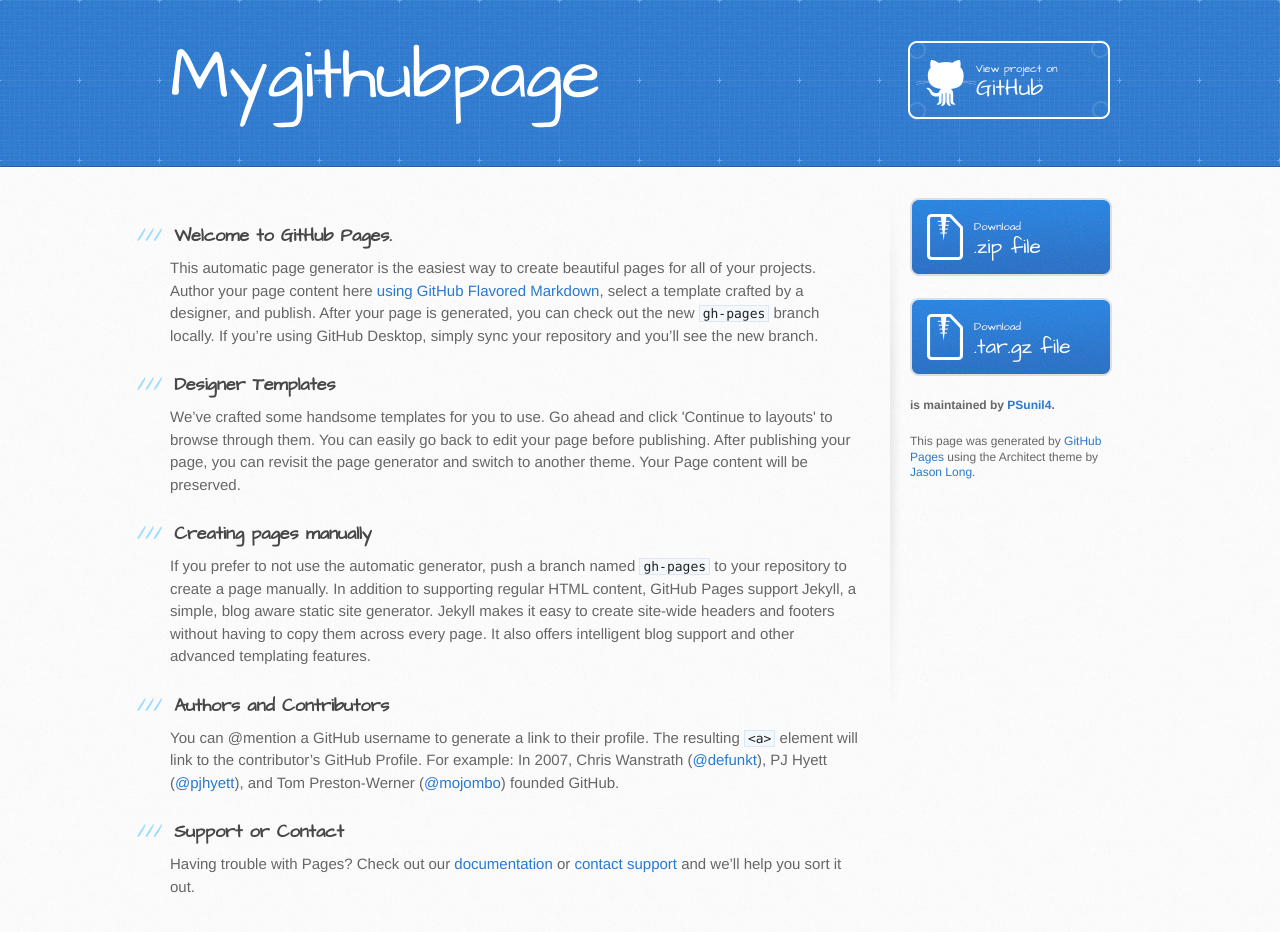
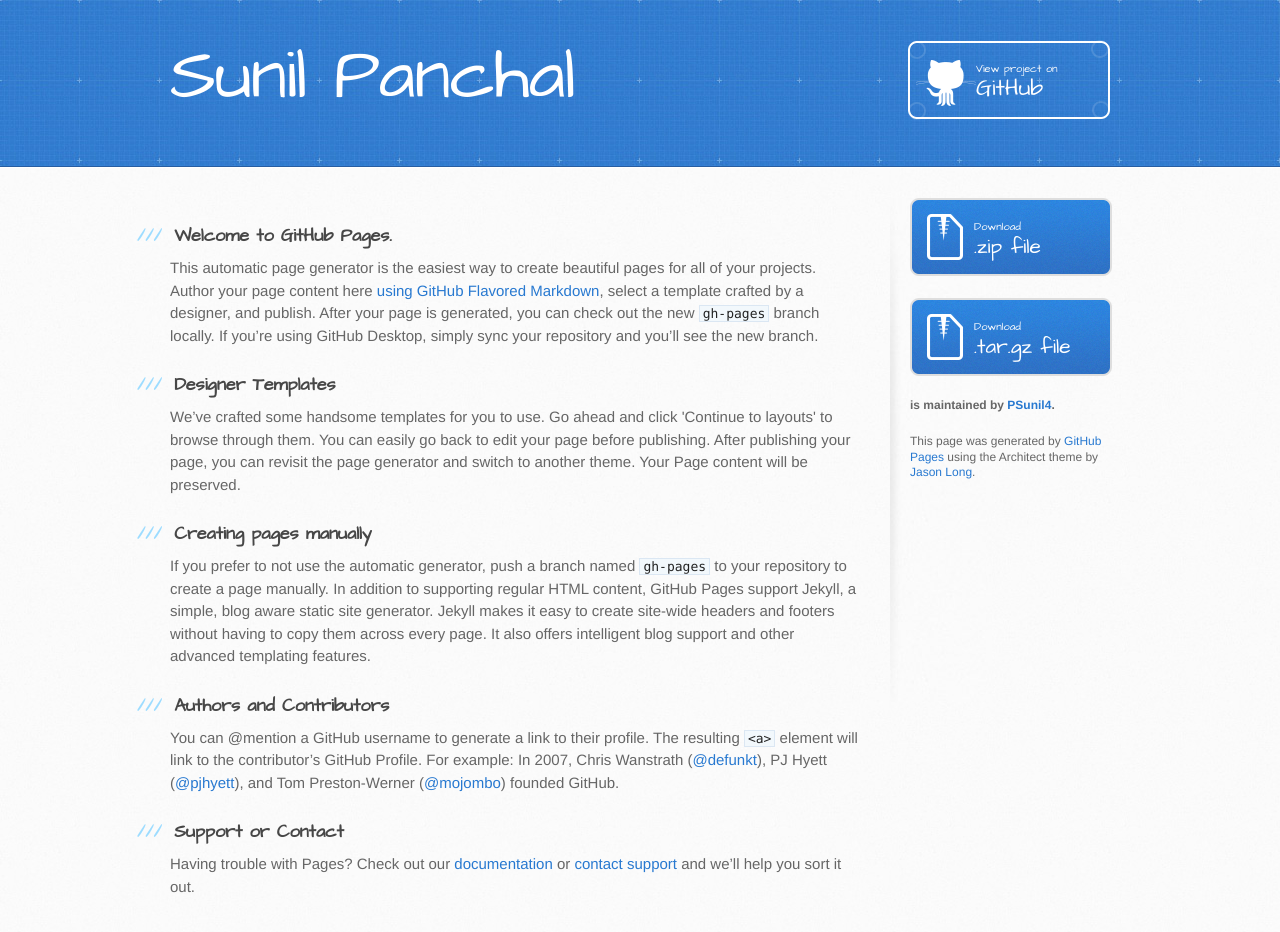
Before and after one commit to PSunil4/mygithubpage, a plain HTML site: page index.html in a window 1280 px wide. Drawn offline with Linux system fonts and the light colour scheme.

Commit message:
Update index.html

```diff
--- a/index.html
+++ b/index.html
@@ -13,13 +13,13 @@
     <script src="//html5shiv.googlecode.com/svn/trunk/html5.js"></script>
     <![endif]-->
 
-    <title>Mygithubpage by PSunil4</title>
+    <title>Psunil4 - Sunil's Website</title>
   </head>
 
   <body>
     <header>
       <div class="inner">
-        <h1>Mygithubpage</h1>
+        <h1>Sunil Panchal</h1>
         <h2></h2>
         <a href="https://github.com/PSunil4/mygithubpage" class="button"><small>View project on</small> GitHub</a>
       </div>
```
